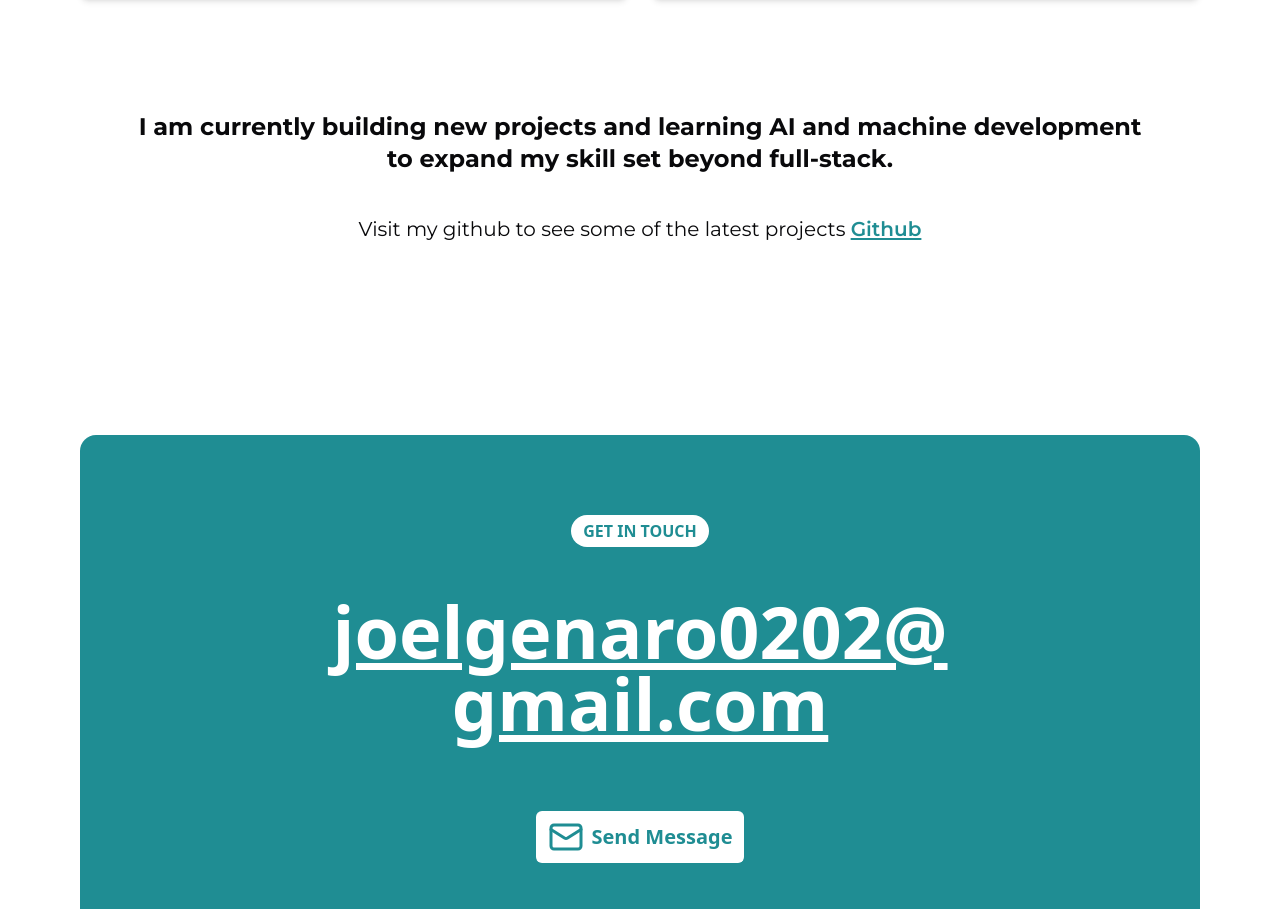
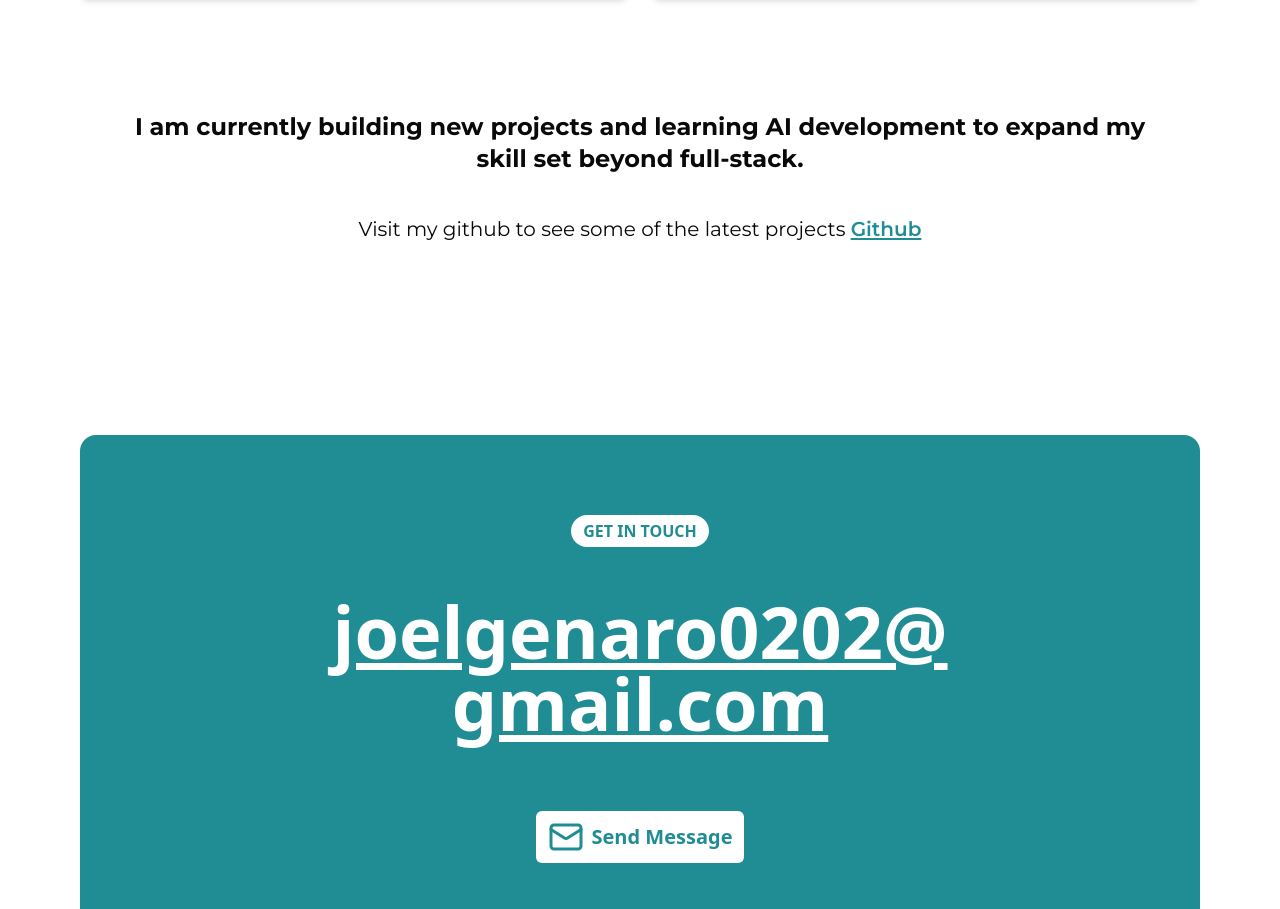
Before and after one commit to joelgenaro/portfolio-joel, a Next.js app: page /projects in a window 1280 px wide. Shown: the part 2189-3098 px from the top of the page. Built offline with nearby package versions, Linux system fonts and the light colour scheme.

Commit message:
and machine

```diff
--- a/src/pages/projects.tsx
+++ b/src/pages/projects.tsx
@@ -53,8 +53,8 @@ export default function Projects() {
           </div>
           <div className="mx-auto mt-16 max-w-5xl text-center text-foreground md:mt-28">
             <span className="text-xl font-bold md:text-2xl">
-              I am currently building new projects and learning AI and machine
-              development to expand my skill set beyond full-stack.
+              I am currently building new projects and learning AI development
+              to expand my skill set beyond full-stack.
             </span>
             <p className="mt-10 text-base md:text-xl">
               Visit my github to see some of the latest projects{" "}
```
